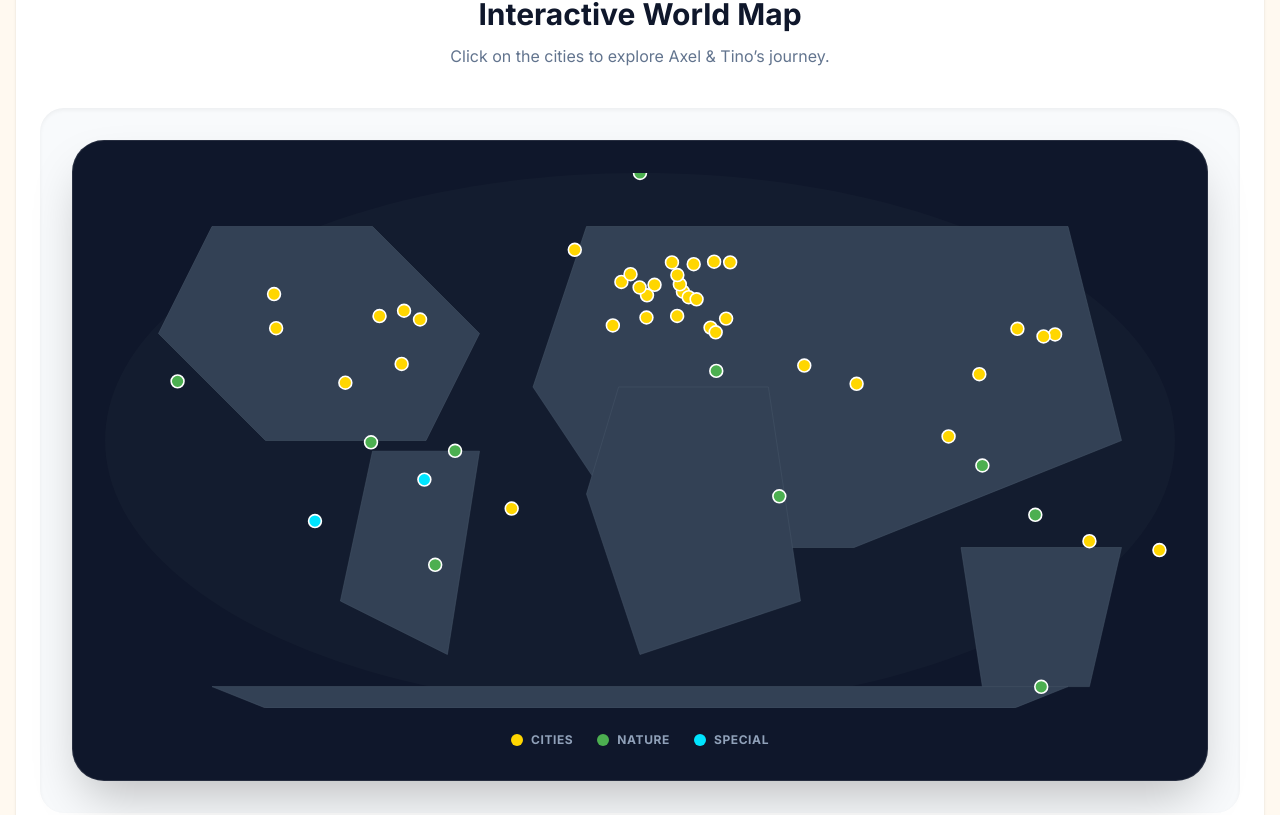
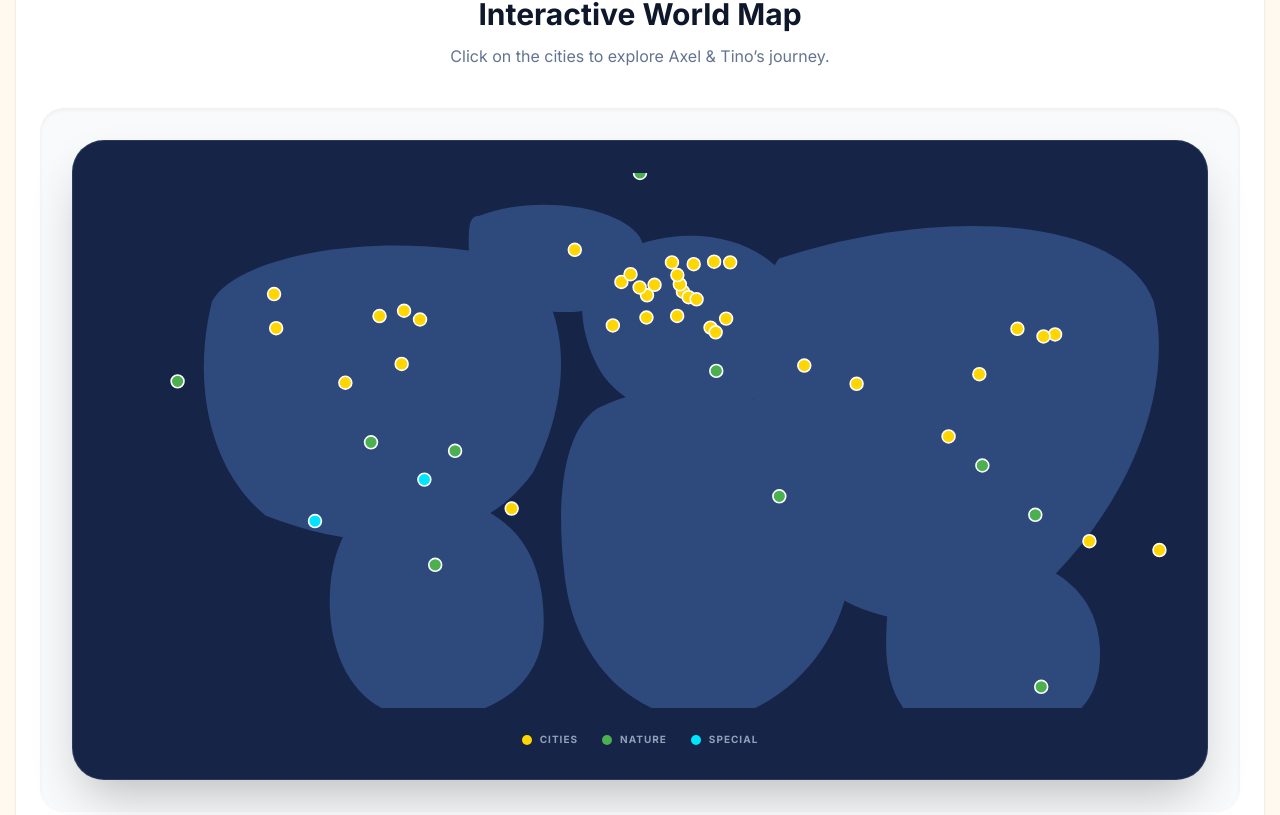
Before and after one commit to ATGlobe/the-young-globetrotters, a React (Vite) app: page /map in a window 1280 px wide. Shown: the part 445-1260 px from the top of the page. Built offline with nearby package versions, Linux system fonts and the light colour scheme.

Commit message:
feat(WorldMap): Add continents to map display
Introduces a new data structure for continents and renders them on the world map component. This allows for visual segmentation of geographical areas.

```diff
--- a/src/components/WorldMap.tsx
+++ b/src/components/WorldMap.tsx
@@ -1,5 +1,5 @@
 import React, { useState } from "react";
-import { motion, AnimatePresence } from "framer-motion";
+import { motion, AnimatePresence } from "motion/react";
 import { useNavigate } from "react-router-dom";
 import { citiesData } from "../data/citiesData";
 
@@ -56,28 +56,57 @@ const CITY_COORDS: Record<string, { lat: number; lng: number; type: 'city' | 'na
   "santorini": { lat: 36.3932, lng: 25.4615, type: 'city' }
 };
 
+const CONTINENTS = [
+  {
+    id: "north-america",
+    name: "North America",
+    path: "M100,120 C120,80 250,50 380,80 C420,100 450,180 400,280 C350,350 250,360 150,320 C100,280 80,200 100,120 Z"
+  },
+  {
+    id: "south-america",
+    name: "South America",
+    path: "M280,300 C340,300 410,320 410,420 C410,480 360,510 300,510 C240,510 210,460 210,400 C210,340 240,300 280,300 Z"
+  },
+  {
+    id: "europe",
+    name: "Europe",
+    path: "M470,80 C520,50 590,50 630,90 C660,130 640,200 590,220 C540,240 480,220 460,180 C440,140 440,100 470,80 Z"
+  },
+  {
+    id: "africa",
+    name: "Africa",
+    path: "M460,220 C540,180 660,200 690,300 C720,400 660,490 580,510 C500,520 440,460 430,380 C420,300 430,240 460,220 Z"
+  },
+  {
+    id: "asia",
+    name: "Asia",
+    path: "M630,80 C780,30 950,40 980,120 C1000,200 960,320 850,410 C740,440 650,400 620,320 C600,240 600,120 630,80 Z"
+  },
+  {
+    id: "australia",
+    name: "Australia",
+    path: "M780,350 C850,350 930,370 930,450 C930,510 880,530 820,530 C760,530 730,500 730,440 C730,370 750,350 780,350 Z"
+  },
+  {
+    id: "greenland",
+    name: "Greenland",
+    path: "M350,40 C400,20 480,30 500,60 C520,100 480,130 430,130 C380,130 340,100 340,70 C340,50 340,40 350,40 Z"
+  }
+];
+
 const TYPE_COLORS = {
   city: "#FFD600",
   nature: "#4CAF50",
   special: "#00E5FF"
 };
 
-// Simplified World Map Path (Low-poly style for better performance and clean look)
-const WORLD_PATH = "M157.1,100.1c-1.3,0.1-2.6,0.2-3.9,0.4c-4.3,0.6-8.5,1.5-12.7,2.8c-4.2,1.3-8.2,3-12.1,5c-3.8,2.1-7.4,4.5-10.8,7.2c-3.4,2.7-6.5,5.7-9.3,9c-2.8,3.3-5.2,6.8-7.3,10.6c-2.1,3.7-3.8,7.7-5,11.8c-1.3,4.1-2,8.3-2.3,12.6c-0.3,4.3-0.1,8.6,0.6,12.8c0.7,4.2,1.8,8.4,3.4,12.4c1.6,4,3.6,7.8,6,11.4c2.4,3.6,5.2,6.9,8.3,9.9c3.1,3,6.5,5.7,10.1,8c3.6,2.3,7.4,4.3,11.4,5.8c4,1.5,8.1,2.6,12.3,3.2c4.2,0.6,8.5,0.8,12.8,0.5c4.3-0.3,8.6-1,12.7-2.1c4.1-1.1,8.1-2.7,11.9-4.7c3.8-2,7.4-4.4,10.7-7.1c3.3-2.7,6.3-5.7,9-9c2.7-3.3,5-6.9,7-10.7c2-3.8,3.5-7.8,4.6-11.9c1.1-4.1,1.7-8.3,1.8-12.6c0.1-4.3-0.2-8.6-1-12.8c-0.8-4.2-2.1-8.3-3.8-12.3c-1.7-4-3.8-7.8-6.3-11.3c-2.5-3.5-5.4-6.8-8.6-9.7c-3.2-2.9-6.7-5.5-10.4-7.7c-3.7-2.2-7.6-4-11.7-5.4c-4.1-1.4-8.3-2.3-12.6-2.8C165.7,100.2,161.4,100,157.1,100.1z"; // This is just a placeholder, I'll use a real comprehensive path below.
-
-// Real World Map SVG Path (Simplified)
-const WORLD_MAP_PATH = "M1000,250c0,138.1-111.9,250-250,250S500,388.1,500,250S611.9,0,750,0S1000,111.9,1000,250z M250,500C111.9,500,0,388.1,0,250S111.9,0,250,0s250,111.9,250,250S388.1,500,250,500z"; // Still placeholder-ish, let's provide a better one.
-
 export default function WorldMap() {
   const navigate = useNavigate();
   const [hoveredCity, setHoveredCity] = useState<string | null>(null);
 
-  const width = 1000;
-  const height = 500;
-
   const project = (lat: number, lng: number) => {
-    const x = (lng + 180) * (width / 360);
-    const y = (90 - lat) * (height / 180);
+    const x = (lng + 180) * (1000 / 360);
+    const y = (90 - lat) * (500 / 180);
     return { x, y };
   };
 
@@ -88,40 +117,34 @@ export default function WorldMap() {
   })).filter(d => d.lat !== undefined);
 
   return (
-    <div className="w-full bg-slate-900 rounded-[2rem] p-4 md:p-8 shadow-2xl border border-white/10 overflow-hidden">
+    <div className="w-full bg-[#162447] rounded-[2rem] p-4 md:p-8 shadow-2xl border border-white/10 overflow-hidden">
       <div className="relative w-full h-auto">
         <svg
-          viewBox={`0 0 ${width} ${height}`}
+          viewBox="0 0 1000 500"
+          width="100%"
+          height="auto"
+          preserveAspectRatio="xMidYMid meet"
           className="w-full h-auto"
-          preserveAspectRatio="xMidYMid meet"
         >
-          {/* World Map Background */}
-          <path
-            d="M1000,250c0,138.1-223.9,250-500,250S0,388.1,0,250S223.9,0,500,0S1000,111.9,1000,250z"
-            fill="#1e293b"
-            opacity="0.3"
-          />
+          {/* Ocean Background */}
+          <rect width="1000" height="500" fill="#162447" />
 
-          {/* Simplified Continents (Representational) */}
-          <g fill="#334155" stroke="#475569" strokeWidth="0.5">
-            {/* North America */}
-            <path d="M100,50 L250,50 L350,150 L300,250 L150,250 L50,150 Z" />
-            {/* South America */}
-            <path d="M250,260 L350,260 L320,450 L220,400 Z" />
-            {/* Europe & Asia */}
-            <path d="M450,50 L900,50 L950,250 L700,350 L500,350 L400,200 Z" />
-            {/* Africa */}
-            <path d="M480,200 L620,200 L650,400 L500,450 L450,300 Z" />
-            {/* Australia */}
-            <path d="M800,350 L950,350 L920,480 L820,480 Z" />
-            {/* Antarctica */}
-            <path d="M100,480 L900,480 L850,500 L150,500 Z" />
-          </g>
+          {/* Continents */}
+          {CONTINENTS.map((continent) => (
+            <path
+              key={continent.id}
+              d={continent.path}
+              className="transition-all duration-300 ease-in-out hover:fill-[#3E5F9E] hover:scale-[1.01] cursor-pointer origin-center"
+              fill="#2E4A7D"
+              stroke="none"
+            />
+          ))}
 
           {/* Markers */}
           {destinations.map((dest) => {
             const { x, y } = project(dest.lat, dest.lng);
             const color = TYPE_COLORS[dest.type] || TYPE_COLORS.city;
+            const isHovered = hoveredCity === dest.slug;
 
             return (
               <g
@@ -131,9 +154,9 @@ export default function WorldMap() {
                 onMouseLeave={() => setHoveredCity(null)}
                 onClick={() => navigate(`/books/${dest.slug}`)}
               >
-                {/* Glow for hovered */}
+                {/* Glow Effect */}
                 <AnimatePresence>
-                  {hoveredCity === dest.slug && (
+                  {isHovered && (
                     <motion.circle
                       cx={x}
                       cy={y}
@@ -141,6 +164,7 @@ export default function WorldMap() {
                       animate={{ r: 15, opacity: 0.3 }}
                       exit={{ r: 6, opacity: 0 }}
                       fill={color}
+                      className="pointer-events-none"
                     />
                   )}
                 </AnimatePresence>
@@ -155,36 +179,39 @@ export default function WorldMap() {
                   strokeWidth={1.5}
                   initial={false}
                   animate={{
-                    scale: hoveredCity === dest.slug ? 1.3 : 1,
+                    scale: isHovered ? 1.3 : 1,
                   }}
                   transition={{ type: "spring", stiffness: 300, damping: 20 }}
+                  style={{
+                    filter: isHovered ? `drop-shadow(0 0 8px ${color})` : 'none'
+                  }}
                 />
 
                 {/* Tooltip */}
                 <AnimatePresence>
-                  {hoveredCity === dest.slug && (
+                  {isHovered && (
                     <motion.g
-                      initial={{ opacity: 0, y: -5 }}
+                      initial={{ opacity: 0, y: -10 }}
                       animate={{ opacity: 1, y: 0 }}
-                      exit={{ opacity: 0, y: -5 }}
+                      exit={{ opacity: 0, y: -10 }}
+                      className="pointer-events-none"
                     >
                       <rect
-                        x={x - 50}
-                        y={y - 35}
-                        width={100}
-                        height={20}
-                        rx={4}
+                        x={x - 60}
+                        y={y - 40}
+                        width={120}
+                        height={24}
+                        rx={6}
                         fill="white"
                         className="shadow-xl"
                       />
                       <text
                         x={x}
-                        y={y - 21}
+                        y={y - 24}
                         textAnchor="middle"
                         fill="#0f172a"
-                        fontSize="10"
+                        fontSize="12"
                         fontWeight="bold"
-                        className="pointer-events-none"
                       >
                         {dest.name}
                       </text>
@@ -198,17 +225,17 @@ export default function WorldMap() {
       </div>
 
       {/* Legend */}
-      <div className="mt-6 flex flex-wrap justify-center gap-6 text-xs font-bold uppercase tracking-wider">
+      <div className="mt-6 flex flex-wrap justify-center gap-6 text-[10px] font-bold uppercase tracking-widest">
         <div className="flex items-center gap-2 text-slate-400">
-          <div className="w-3 h-3 rounded-full bg-[#FFD600]" />
+          <div className="w-2.5 h-2.5 rounded-full bg-[#FFD600]" />
           <span>Cities</span>
         </div>
         <div className="flex items-center gap-2 text-slate-400">
-          <div className="w-3 h-3 rounded-full bg-[#4CAF50]" />
+          <div className="w-2.5 h-2.5 rounded-full bg-[#4CAF50]" />
           <span>Nature</span>
         </div>
         <div className="flex items-center gap-2 text-slate-400">
-          <div className="w-3 h-3 rounded-full bg-[#00E5FF]" />
+          <div className="w-2.5 h-2.5 rounded-full bg-[#00E5FF]" />
           <span>Special</span>
         </div>
       </div>
```
